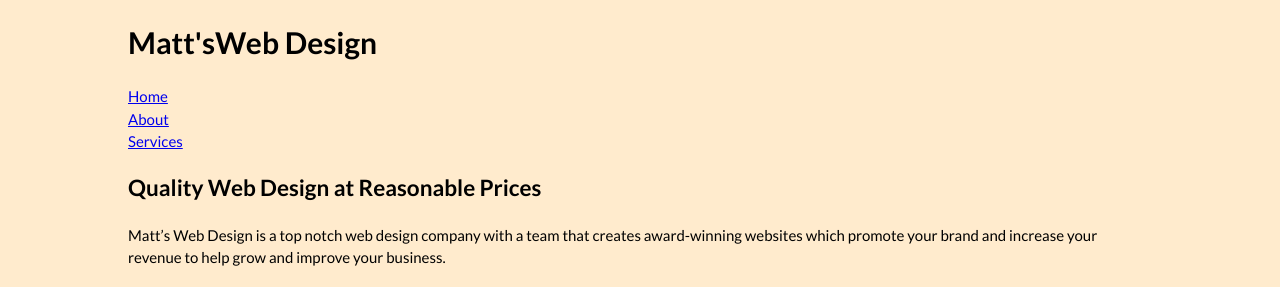
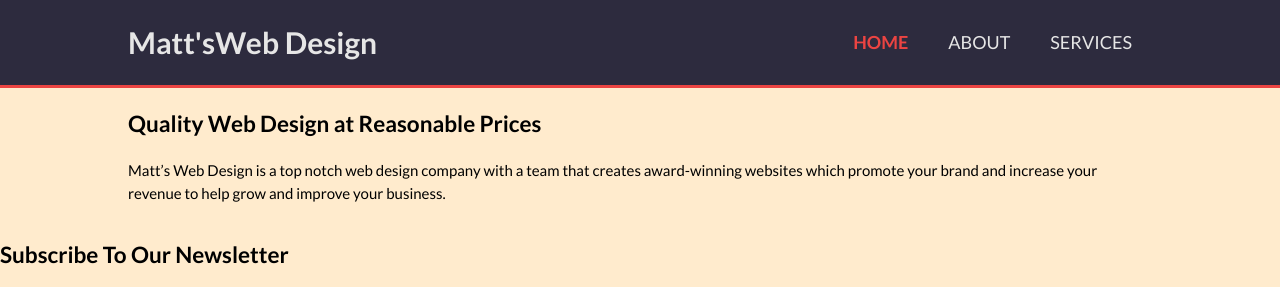
Before and after one commit to CodyCrawford1/fullwebpage1, a plain HTML site: page index.html in a window 1280 px wide. Shown: the top 287 px of the page. Drawn offline with Linux system fonts and the light colour scheme.

Commit message:
Styles Header section

```diff
--- a/style.CSS
+++ b/style.CSS
@@ -47,3 +47,46 @@ body {
       background-color: #2d2b3e;
       color: #e6e6e6;
   }
+
+  /* Header */
+  header {
+      background-color: #2d2b3e;
+      color: #e6e6e6;
+      /* Setting min-height so the height for the header section can expand if needed */
+      min-height: 70px;
+      border-bottom: solid #eb4442;
+  }
+
+  header > .container {
+      display: flex;
+      justify-content: space-between;
+  }
+
+  header ul {
+      height: 100%;
+      display: flex;
+      align-items: center;
+  }
+
+  header li {
+      /* Removes the bullet point or number on list item */
+      list-style: none;
+      padding: 0 20px;
+  }
+
+  header a {
+    color: #e6e6e6;
+    text-decoration: none;
+    text-transform: uppercase;
+    font-size: 18px;
+  }
+
+  #highlight, #current a {
+      color: #eb4442;
+      font-weight: bold;
+  }
+
+  a:hover {
+      color: #ccc;
+      font-weight: bold;
+  }
```
